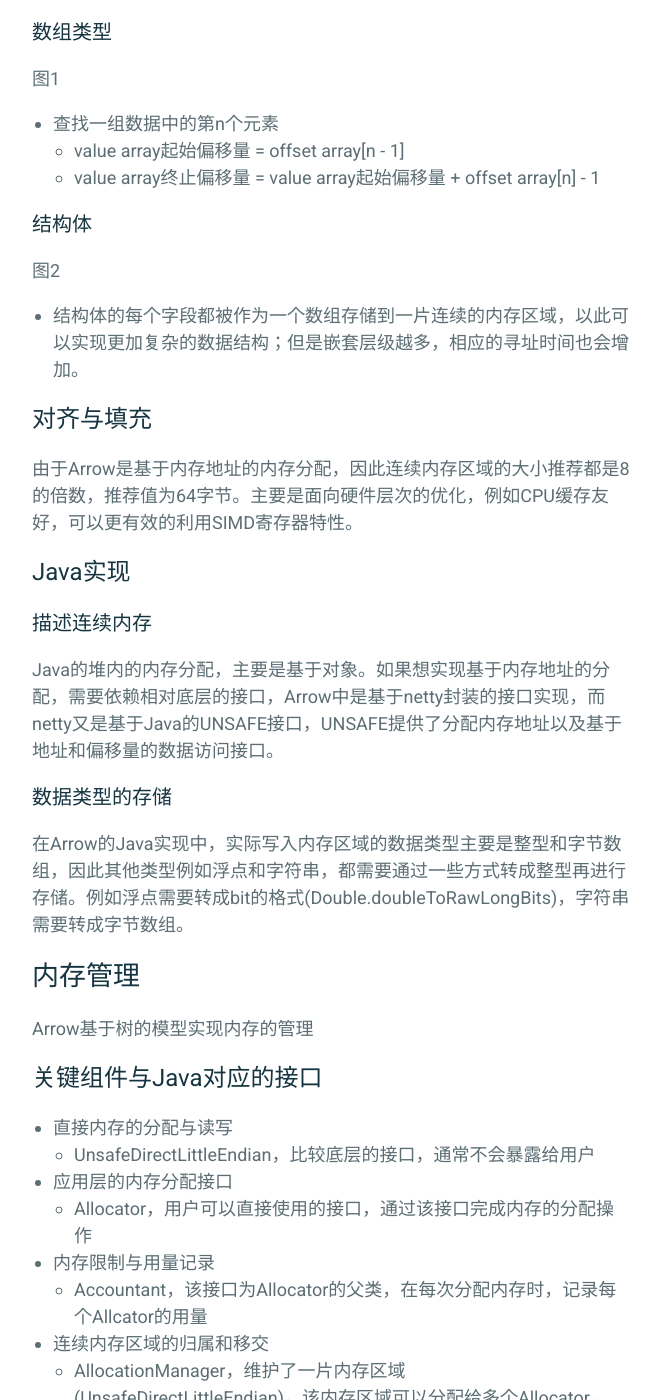
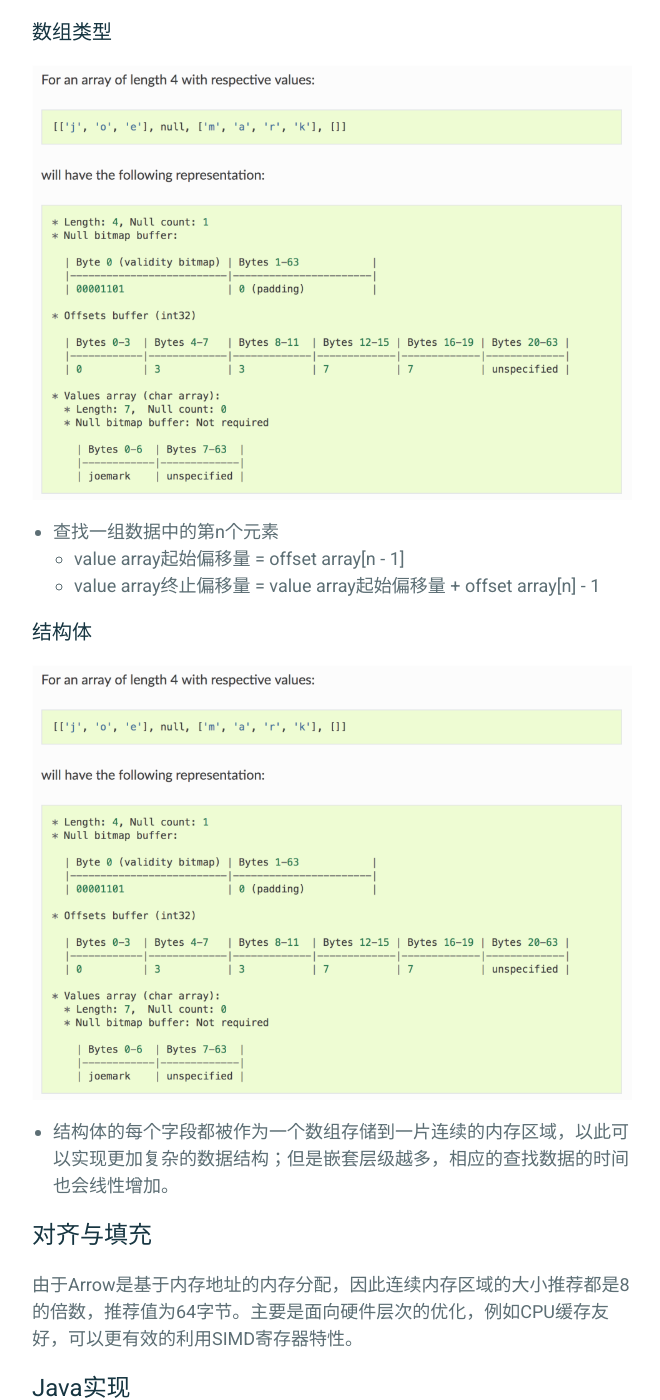
Before and after one commit to wangbo/wangbo.github.io, a Jekyll site: the page built from _posts/2019-04-06-apache-arrow-memory-management.markdown, in a window 1280 px wide and 1400 px high, scrolled down 1631 px. Shown: the whole window, without its empty margins (308-968 px from the left). Built offline with Jekyll 4.4.1, drawn with Linux system fonts in a browser that asks for light colours.

Commit message:
update post

```diff
--- a/_posts/2019-04-06-apache-arrow-memory-management.markdown
+++ b/_posts/2019-04-06-apache-arrow-memory-management.markdown
@@ -4,10 +4,8 @@ title:  "Apache Arrow Memory Management"
 date:   2019-04-06
 categories: jekyll update
 ---
-
 * 目录
 {:toc}
-
 # Apache Arrow简介
 Apache Arrow是为内存中的数据设计的跨语言开发平台。主要特点是定义了列存数据在物理内存中的布局。除此之外，Arrow还定义了元数据规范，数据类型，进程间通信以及内存管理等模块并提供了相应的代码实现。
 
@@ -27,16 +25,16 @@ Arrow中基本存储单元，从OS层面来看，是一片连续的内存区域
 
 ## 示例
 ### 数组类型
-图1
+![avatar](https://raw.githubusercontent.com/wangbo/wangbo.github.io/master/_posts/image/p1.png)
 
 - 查找一组数据中的第n个元素
     - value array起始偏移量 = offset array[n - 1]
     - value array终止偏移量 = value array起始偏移量 + offset array[n] - 1
 
 ### 结构体
-图2
+![avatar](https://raw.githubusercontent.com/wangbo/wangbo.github.io/master/_posts/image/p1.png)
 
-- 结构体的每个字段都被作为一个数组存储到一片连续的内存区域，以此可以实现更加复杂的数据结构；但是嵌套层级越多，相应的寻址时间也会增加。
+- 结构体的每个字段都被作为一个数组存储到一片连续的内存区域，以此可以实现更加复杂的数据结构；但是嵌套层级越多，相应的查找数据的时间也会线性增加。
 
 ## 对齐与填充
 由于Arrow是基于内存地址的内存分配，因此连续内存区域的大小推荐都是8的倍数，推荐值为64字节。主要是面向硬件层次的优化，例如CPU缓存友好，可以更有效的利用SIMD寄存器特性。
```
